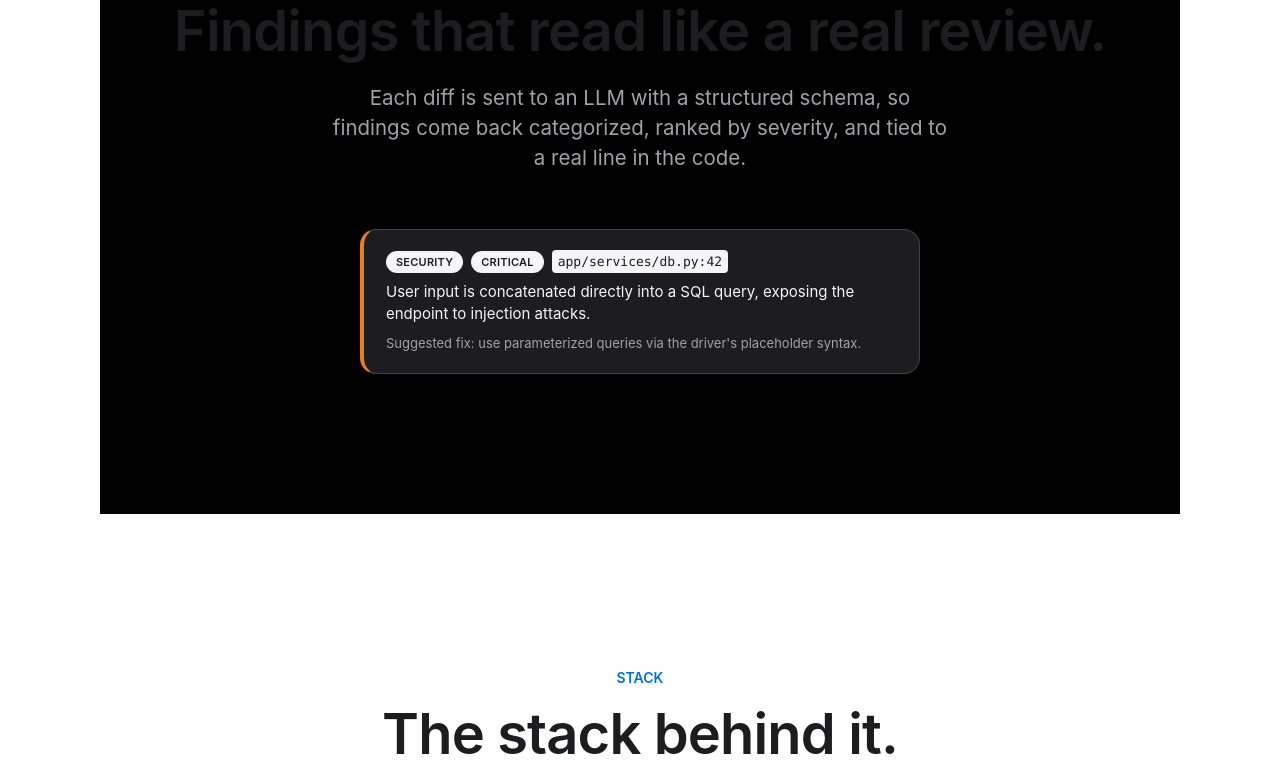
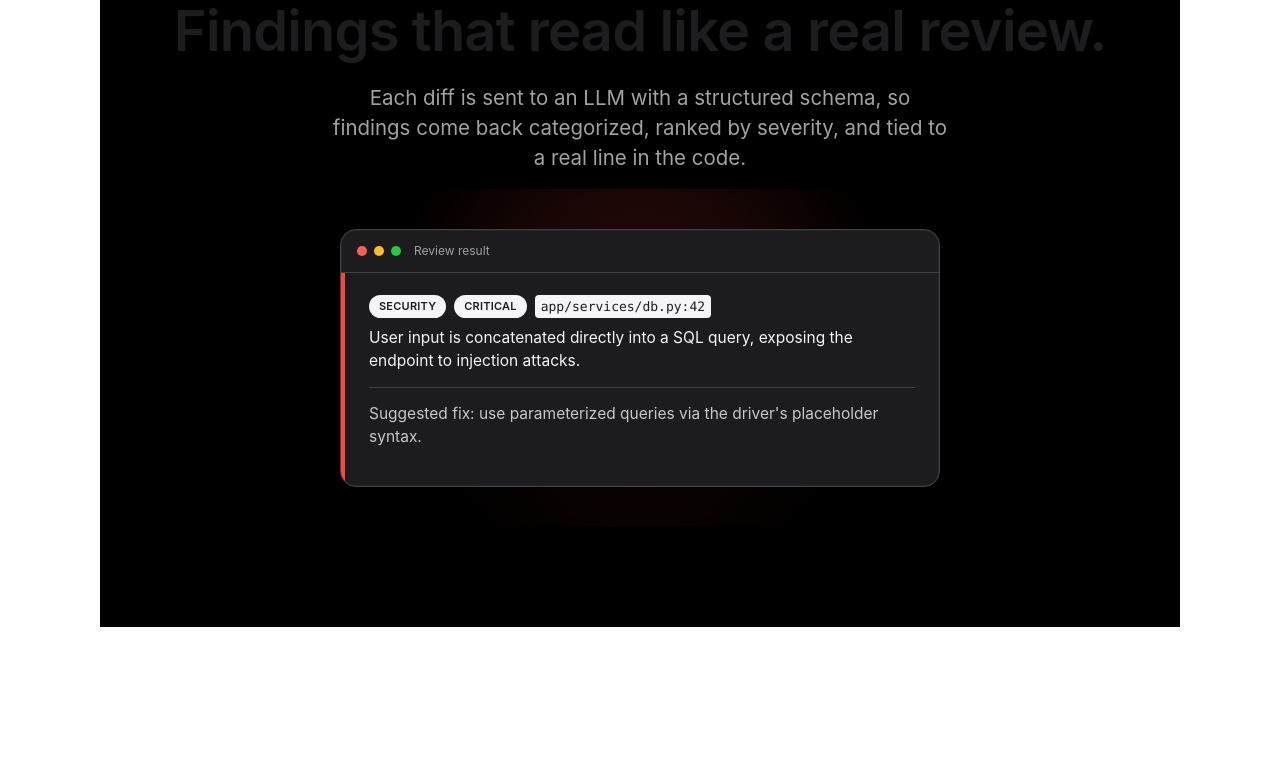
Before and after one commit to ApparentlyTejas/ai-code-review-assistant, a React (Vite) app in the folder frontend/: page / in a window 1280 px wide. Shown: the part 1749-2532 px from the top of the page. Built offline with nearby package versions, Linux system fonts and the light colour scheme.

Commit message:
Fix hero centering bug and dark-section finding card styling/severity color mismatch

```diff
--- a/frontend/src/index.css
+++ b/frontend/src/index.css
@@ -369,6 +369,13 @@ pre {
   pointer-events: none;
 }
 
+.hero-content {
+  display: flex;
+  flex-direction: column;
+  align-items: center;
+  text-align: center;
+}
+
 .hero-eyebrow {
   font-size: 14px;
   font-weight: 600;
@@ -385,7 +392,7 @@ pre {
   line-height: 1.05;
   color: var(--text-on-dark);
   max-width: 900px;
-  margin: 0 0 24px;
+  margin: 0 auto 24px;
   z-index: 1;
 }
 
@@ -393,13 +400,14 @@ pre {
   font-size: clamp(17px, 2vw, 22px);
   color: var(--text-on-dark-secondary);
   max-width: 560px;
-  margin: 0 0 40px;
+  margin: 0 auto 40px;
   z-index: 1;
 }
 
 .hero-actions {
   display: flex;
   gap: 16px;
+  justify-content: center;
   z-index: 1;
 }
 
@@ -525,15 +533,71 @@ pre {
   color: var(--text-on-dark-secondary);
 }
 
+.mock-finding-wrapper {
+  position: relative;
+  max-width: 600px;
+  margin: 0 auto;
+}
+
+.mock-finding-glow {
+  position: absolute;
+  inset: -40px;
+  background: radial-gradient(circle at 50% 40%, rgba(255, 69, 58, 0.22), transparent 65%);
+  pointer-events: none;
+  z-index: 0;
+}
+
 .mock-finding-card {
-  background: #1d1d1f;
+  position: relative;
+  z-index: 1;
+  background: #1c1c1e;
   border: 1px solid var(--border-on-dark);
-  border-left: 4px solid #e67e22;
   border-radius: 16px;
-  padding: 20px 22px;
+  padding: 0;
   text-align: left;
-  max-width: 560px;
-  margin: 0 auto;
+  box-shadow: 0 30px 70px rgba(0, 0, 0, 0.6), 0 0 0 1px rgba(255, 255, 255, 0.04) inset;
+  overflow: hidden;
+}
+
+.mock-finding-chrome {
+  display: flex;
+  align-items: center;
+  gap: 7px;
+  padding: 12px 16px;
+  border-bottom: 1px solid var(--border-on-dark);
+}
+
+.mock-finding-dot {
+  width: 10px;
+  height: 10px;
+  flex-shrink: 0;
+  border-radius: 50%;
+  background: #4d4d52;
+}
+
+.mock-finding-chrome-label {
+  margin-left: 6px;
+  font-size: 12px;
+  white-space: nowrap;
+  color: var(--text-on-dark-secondary);
+}
+
+.mock-finding-body {
+  padding: 22px 24px;
+  border-left: 4px solid #ff453a;
+}
+
+.mock-finding-body p {
+  font-size: 15.5px;
+  line-height: 1.5;
+}
+
+.mock-finding-fix {
+  margin-top: 14px;
+  padding-top: 14px;
+  border-top: 1px solid var(--border-on-dark);
+  font-size: 13.5px;
+  color: #c7c7cc;
 }
 
 .cta-section {
--- a/frontend/src/pages/Landing.tsx
+++ b/frontend/src/pages/Landing.tsx
@@ -37,7 +37,7 @@ export function Landing() {
 
       <div className="hero" ref={heroRef}>
         <motion.div className="hero-glow" style={{ y: glowY }} />
-        <motion.div style={{ opacity: heroOpacity, scale: heroScale }}>
+        <motion.div className="hero-content" style={{ opacity: heroOpacity, scale: heroScale }}>
           <motion.p
             className="hero-eyebrow"
             initial={{ opacity: 0, y: 12 }}
@@ -135,18 +135,29 @@ export function Landing() {
           </p>
         </ScrollReveal>
         <ScrollReveal delay={0.15}>
+          <div className="mock-finding-wrapper">
+            <div className="mock-finding-glow" />
             <div className="mock-finding-card">
+              <div className="mock-finding-chrome">
+                <span className="mock-finding-dot" style={{ background: "#ff5f57" }} />
+                <span className="mock-finding-dot" style={{ background: "#febc2e" }} />
+                <span className="mock-finding-dot" style={{ background: "#28c840" }} />
+                <span className="mock-finding-chrome-label">Review result</span>
+              </div>
+              <div className="mock-finding-body">
                 <div className="finding-header">
                   <span className="badge">security</span>
                   <span className="badge">critical</span>
                   <code>app/services/db.py:42</code>
                 </div>
-            <p style={{ margin: "0 0 8px", fontSize: 15 }}>
+                <p style={{ margin: 0 }}>
                   User input is concatenated directly into a SQL query, exposing the endpoint to injection attacks.
                 </p>
-            <p style={{ margin: 0, fontSize: 13, color: "var(--text-on-dark-secondary)" }}>
+                <p className="mock-finding-fix">
                   Suggested fix: use parameterized queries via the driver's placeholder syntax.
                 </p>
+              </div>
+            </div>
           </div>
         </ScrollReveal>
       </section>
```
Lines whose indentation alone changed are shown as unchanged.
